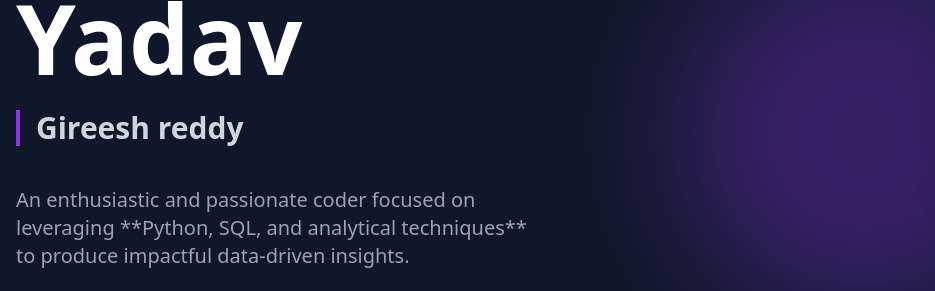
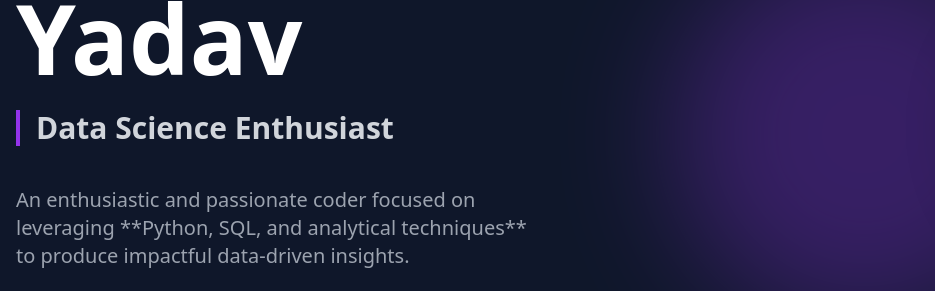
Before and after one commit to sky-shiva/my-interactive-portfolio, a plain HTML site: page index.html in a window 1280 px wide. Shown: the part 403-694 px from the top of the page, 0-935 px from the left. Drawn offline with nearby package versions, Linux system fonts and the light colour scheme.

Commit message:
rerelease back

```diff
--- a/index.html
+++ b/index.html
@@ -52,7 +52,7 @@
                         <span class="text-accent-color">Shiva</span> Kumar Yadav
                     </h1>
                     <h2 class="text-3xl text-gray-300 font-semibold border-l-4 border-accent-color pl-4">
-                        Gireesh reddy
+                        Data Science Enthusiast
                     </h2>
                     <p class="text-xl text-gray-400 max-w-lg mb-8 pt-4">
                         An enthusiastic and passionate coder focused on leveraging **Python, SQL, and analytical techniques** to produce impactful data-driven insights.
```
